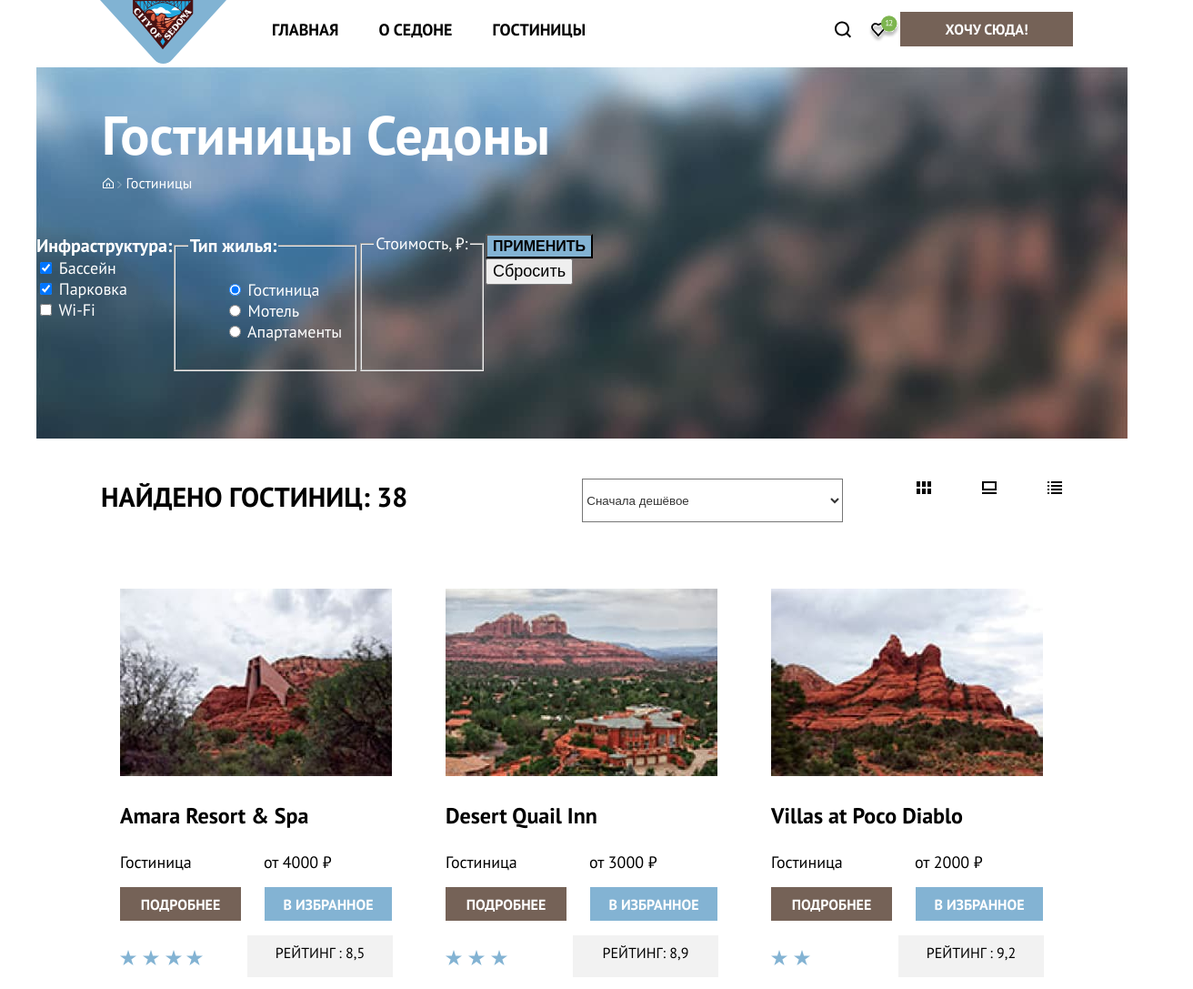
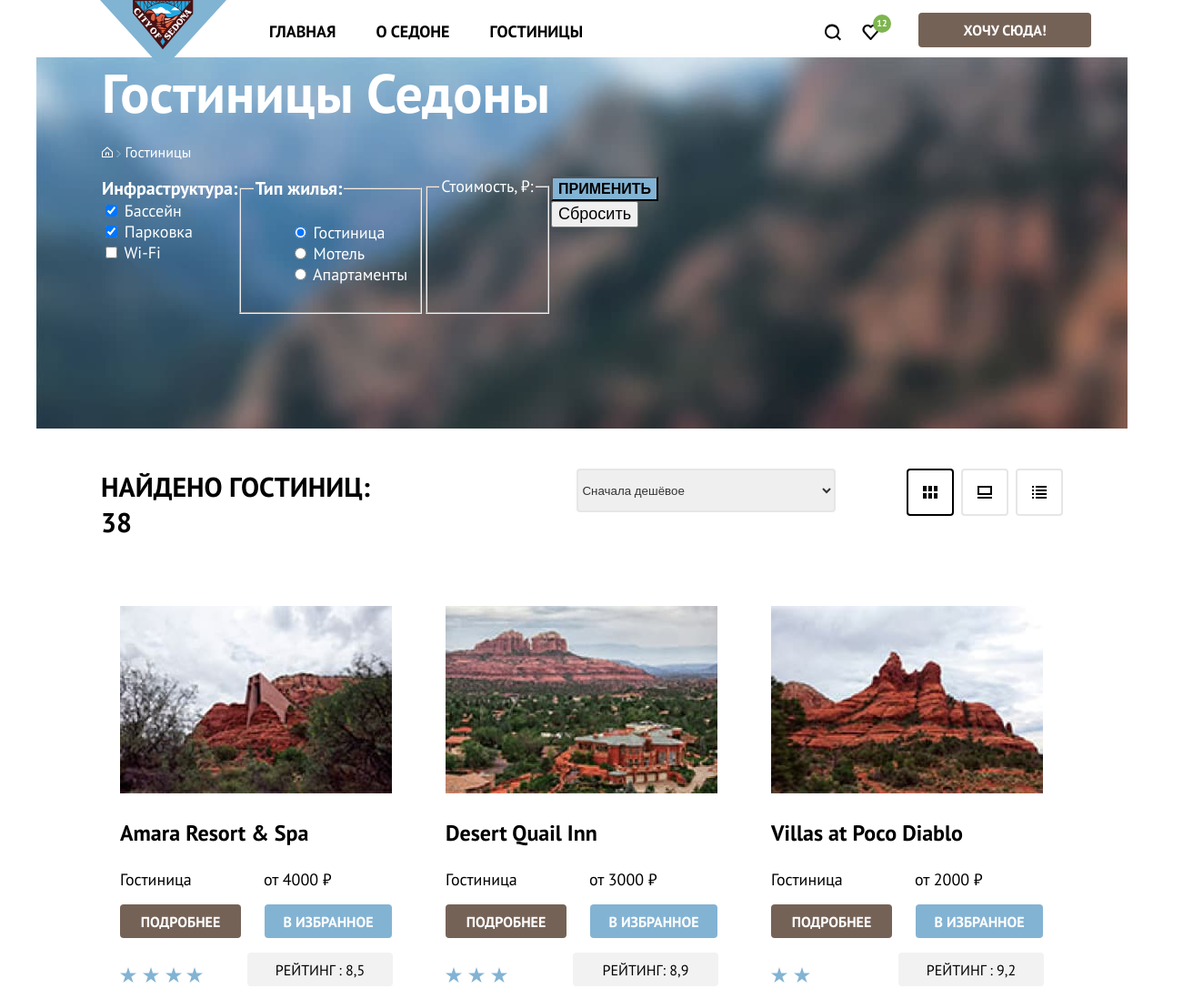
Before and after one commit to htmlacademy-htmlcss/1954333-sedona-33, a plain HTML site: page catalog.html in a window 1280 px wide. Shown: the top 1087 px of the page at 91% size, 1312 px wide, since content can reach past the window. Drawn offline with Linux system fonts and the light colour scheme.

```diff
--- a/catalog.html
+++ b/catalog.html
@@ -27,24 +27,32 @@
         </ul>
         <ul class="navigation-list navigation-user">
           <li class="navigation-item">
-            <img class="search" src="images/icons/search.svg" width="42" height="66" alt="Поиск">
-            <a class="navigation-link" href="#">
+            <a class="navigation-link navigation-icon" href="#">
+              <svg aria-hidden="true" focusable="false" width="20" height="19" viewBox="0 0 20 19" fill="none"
+                xmlns="http://www.w3.org/2000/svg">
+                <path
+                  d="m19.03 17.05-3.71-3.7c1-1.3 1.7-3 1.7-4.9 0-4.4-3.61-8-8.02-8a8.12 8.12 0 0 0-8.03 8.1 8.04 8.04 0 0 0 12.94 6.3l3.71 3.7 1.4-1.5ZM9 14.55a6.03 6.03 0 0 1-6.02-6 6.03 6.03 0 0 1 12.03 0c0 3.3-2.7 6-6.01 6Z"
+                  fill="#000" /></svg>
               <span class="visually-hidden">Поиск
               </span>
             </a>
           </li>
           <li class="navigation-item">
-            <img class="favorite" src="images/icons/favorite.svg" width="42" height="66" alt="Лайки">
+            <a class="navigation-link navigation-favorite" href="#">
+              <svg aria-hidden="true" focusable="false" width="19" height="17" viewBox="0 0 19 17" fill="none"
+                xmlns="http://www.w3.org/2000/svg">
+                <path
+                  d="M9.44 17a.9.9 0 0 1-.8-.4c-5.41-6.1-6.72-7.5-7.02-7.9A5.4 5.4 0 0 1 6.03 0c1.3 0 2.51.5 3.51 1.3a5.47 5.47 0 0 1 9.03 4.1c0 1.3-.5 2.5-1.3 3.4l-7.02 7.9c-.2.2-.4.3-.8.3ZM3.43 7.5c.3.4 3.5 4 6.11 6.9l6.22-7c.5-.5.7-1.2.7-2 0-1.8-1.5-3.3-3.3-3.3-1 0-2.01.5-2.71 1.3-.3.3-.6.4-.9.4-.3 0-.6-.2-.8-.4a3.7 3.7 0 0 0-2.72-1.3c-1.8 0-3.3 1.5-3.3 3.3-.1.9.3 1.6.7 2.1-.1 0-.1 0 0 0Z"
+                  fill="#000" /></svg>
 
-            <a class="navigation-link" href="#">
+
               <span class="visually-hidden">Лайки
               </span>
+              <span class="navigation-numb">12 </span>
             </a>
           </li>
           <li class="navigation-item-button">
-            <span class="navigation-item-button">
-              <a class="navigation-link-want" href="#">Хочу сюда!</a>
-            </span>
+            <a class="navigation-link-want" href="#">Хочу сюда!</a>
           </li>
         </ul>
       </nav>
@@ -137,18 +145,25 @@
         </select>
 
         <div class="button-cards">
-          <a href="#" class="button button-black">
-            <img class="button button-black" src="images/icons/mode-tile.svg" width="16" height="14"
-              alt="По три карточки">
+          <a class="button-black" href="#">
+            <svg class="black" aria-hidden="true" focusable="false" width="16" height="14" viewBox="0 0 16 14"
+              fill="none" xmlns="http://www.w3.org/2000/svg">
+              <path d="M4 0H0v6h4V0Zm12 0h-4v6h4V0Zm-6 0H6v6h4V0ZM4 8H0v6h4V8Zm12 0h-4v6h4V8Zm-6 0H6v6h4V8Z"
+                fill="#000" /></svg>
             <span class="visually-hidden">По три карточки</span>
           </a>
           <a class="button button-onecard" href="#">
-            <img class="button button-onecard" src="images/icons/mode-slideshow.svg" width="16" height="14"
-              alt="Одна карточка">
+            <svg class="onecard" aria-hidden="true" focusable="false" width="16" height="14" viewBox="0 0 16 14"
+              fill="none" xmlns="http://www.w3.org/2000/svg">
+              <path d="M16 12H0v2h16v-2ZM14 2v6H2V2h12Zm2-2H0v10h16V0Z" fill="#000" /></svg>
             <span class="visually-hidden">Одна карточка</span>
           </a>
-          <a class="button button-list" href="#">
-            <img class="button button-list" src="images/icons/mode-list.svg" width="16" height="14" alt="Список">
+          <a href="#" class="button button-list" type="button">
+            <svg class="list" aria-hidden="true" focusable="false" width="16" height="14" viewBox="0 0 16 14" fill="none"
+              xmlns="http://www.w3.org/2000/svg">
+              <path
+                d="M2 0H0v2h2V0Zm14 0H4v2h12V0ZM2 4H0v2h2V4Zm14 0H4v2h12V4ZM2 8H0v2h2V8Zm14 0H4v2h12V8ZM2 12H0v2h2v-2Zm14 0H4v2h12v-2Z"
+                fill="#000" /></svg>
             <span class="visually-hidden">Список</span>
           </a>
         </div>
--- a/styles/styles.css
+++ b/styles/styles.css
@@ -49,6 +49,7 @@ body {
 .logo {
   width: 139px;
   margin-right: 30px;
+  height: 70px;
 }
 
 .main-header {
@@ -62,28 +63,25 @@ body {
 
 .navigation {
   display: flex;
+  align-items: center;
   width: 1060px;
   margin: 0 auto;
-  align-content: center;
 }
-
 
 .navigation-list {
   display: flex;
   width: 345px;
   margin: 0;
-  padding: 0;
   list-style-type: none;
   justify-content: space-between;
-  padding: 20px;
+  padding: 20px 17px;
 }
 
 .navigation-user {
-  max-width: 264px;
+  width: 264px;
   margin-left: auto;
   padding: 0;
 }
-
 
 .navigation-link {
   line-height: 26px;
@@ -93,7 +91,7 @@ body {
   background-color: #ffffff;
   text-decoration: none;
   text-transform: uppercase;
-  padding-bottom: 0;
+  display: inline-block;
 }
 
 .navigation-link-want {
@@ -110,20 +108,52 @@ body {
   width: 160px;
   display: block;
   padding: 9px 15px;
+  border-radius: 4px;
 }
 
 .navigation-item-button {
-  padding-top: 13px;
+  width: 160px;
+  margin-left: 20px;
+}
+
+.navigation-icon {
+  display: flex;
+  align-items: center;
+  justify-items: center;
+  width: 42px;
+  height: 42px;
+}
+
+.navigation-favorite {
+  display: flex;
+  align-items: center;
+  justify-items: center;
+  width: 42px;
+  height: 42px;
+  position: relative;
+}
+
+.navigation-numb {
+  width: 20px;
+  height: 20px;
+  line-height: 20px;
+  background-color: #7DB54F;
+  border-radius: 50%;
+  font-size: 10px;
+  color: #ffffff;
+  position: absolute;
+  right: 10px;
+  top: 2px;
 }
 
 .page-container {
   width: 1200px;
   height: 485px;
-  margin: 0 auto;
   color: #000000;
   background-image: url("../images/backgrounds/index-background.jpg");
   background-size: 100% auto;
   background-repeat: no-repeat;
+  margin-top: -7px;
 }
 
 .logo-1 {
@@ -166,12 +196,10 @@ body {
 
 .advantages {
   width: 1200px;
-  height: 1535px;
 }
 
 .string-one {
   display: flex;
-
 }
 
 .advantages-one-list {
@@ -436,7 +464,10 @@ body {
   text-decoration: none;
   display: block;
   font-weight: 700;
-  margin: 28px 312px 93px 312px;
+  margin: 28px auto 93px auto;
+  padding-top: 15px;
+  padding-bottom: 15px;
+  border-radius: 4px;
 }
 
 .subscribe {
@@ -447,7 +478,6 @@ body {
   line-height: 26px;
   text-align: center;
   color: #ffffff;
-  background-color: grey;
   background-image: url("../images/backgrounds/background.jpg");
   background-size: 100% auto;
   background-repeat: no-repeat;
@@ -484,6 +514,8 @@ body {
   align-items: center;
   text-align: center;
   text-transform: uppercase;
+  border: none;
+  cursor: pointer;
 }
 
 .page-footer {
@@ -525,9 +557,10 @@ body {
   width: 1200px;
   height: 408px;
   color: #ffffff;
-  background-color: grey;
   background-image: url("../images/backgrounds/catalog-background_1.jpg");
   background-repeat: no-repeat;
+  padding-left: 72px;
+  margin-top: -7px;
 }
 
 .inner-header-title {
@@ -538,7 +571,6 @@ body {
   line-height: 78px;
   color: #ffffff;
   margin: 0;
-  padding: 35px 601px 2px 72px;
 }
 
 .infrastructure-filter {
@@ -550,7 +582,6 @@ body {
   font-size: 16px;
   line-height: 21px;
   list-style-type: none;
-  margin: 2px 1016px 45px 73px;
   padding: 0;
 }
 
@@ -565,7 +596,6 @@ body {
   font-size: 20px;
   line-height: 26px;
   padding: 0;
-
 }
 
 .infrastructure-filter-list {
@@ -575,7 +605,6 @@ body {
   list-style-type: none;
   margin: 0;
   padding: 0;
-
 }
 
 .housing-filter-title {
@@ -609,11 +638,6 @@ body {
   text-align: center;
 }
 
-.filters-result {
-  margin: 53px 72px 30px 72px;
-
-}
-
 .hotels-found {
   display: flex;
   margin: 44px 71px 53px 71px;
@@ -630,19 +654,64 @@ body {
 
 .select-control-found {
   color: #333333;
-  background-color: #ffffff;
-  margin-left: 192px;
+  margin-left: 189px;
   width: 287px;
   height: 48px;
+  border: 2px solid #E6E6E6;
+  box-sizing: border-box;
+  border-radius: 4px;
 }
 
 .button-cards {
   display: flex;
   justify-content: space-between;
-  width: 160px;
-  margin-left: 81px;
+  margin-left: 78px;
 }
 
+.button-black {
+  border: 2px solid #000000;
+  border-radius: 4px;
+  width: 48px;
+  height: 48px;
+}
+
+.black {
+  width: 16px;
+  height: 14px;
+  padding: 17px 16px 17px 16px;
+}
+
+.button-onecard {
+  border: 2px solid #E6E6E6;
+  border-radius: 4px;
+  width: 48px;
+  height: 48px;
+  margin-left: 8px;
+}
+
+.onecard {
+  width: 16px;
+  height: 14px;
+  padding: 17px 16px 17px 16px;
+}
+
+.button-list {
+  border: 2px solid #E6E6E6;
+  border-radius: 4px;
+  width: 48px;
+  height: 48px;
+  margin-left: 8px;
+}
+
+.list {
+  width: 16px;
+  height: 14px;
+  padding: 17px 16px 17px 16px;
+}
+
+.filters-result {
+  margin: 53px 72px 30px 72px;
+}
 
 .hotels-list {
   list-style-type: none;
@@ -685,7 +754,6 @@ body {
 
 .product-card-hotel {
   padding: 20px;
-
 }
 
 .hotels-card-link {
@@ -721,6 +789,7 @@ body {
   text-transform: uppercase;
   text-decoration: none;
   padding-top: 9px;
+  border-radius: 4px;
 }
 
 .hotels-card-button-elect {
@@ -733,6 +802,7 @@ body {
   text-transform: uppercase;
   text-decoration: none;
   padding-top: 9px;
+  border-radius: 4px;
 }
 
 .hotels-card-stars {
@@ -748,8 +818,9 @@ body {
   text-align: center;
   text-transform: uppercase;
   width: 160px;
-  height: 37px;
   padding-top: 9px;
+  padding-bottom: 10px;
+  border-radius: 4px;
 }
 
 .loading-more {
@@ -763,17 +834,14 @@ body {
   display: block;
   font-weight: 700;
   padding: 17px;
-
-
+  border-radius: 4px;
 }
 
 .loading-more-button {
   margin: 64px 290px 60px 290px;
   width: 620px;
   height: 60px;
-
 }
-
 
 .pagination-container {
   display: flex;
```
Also changed, not shown: index.html (+14 -6 lines).
